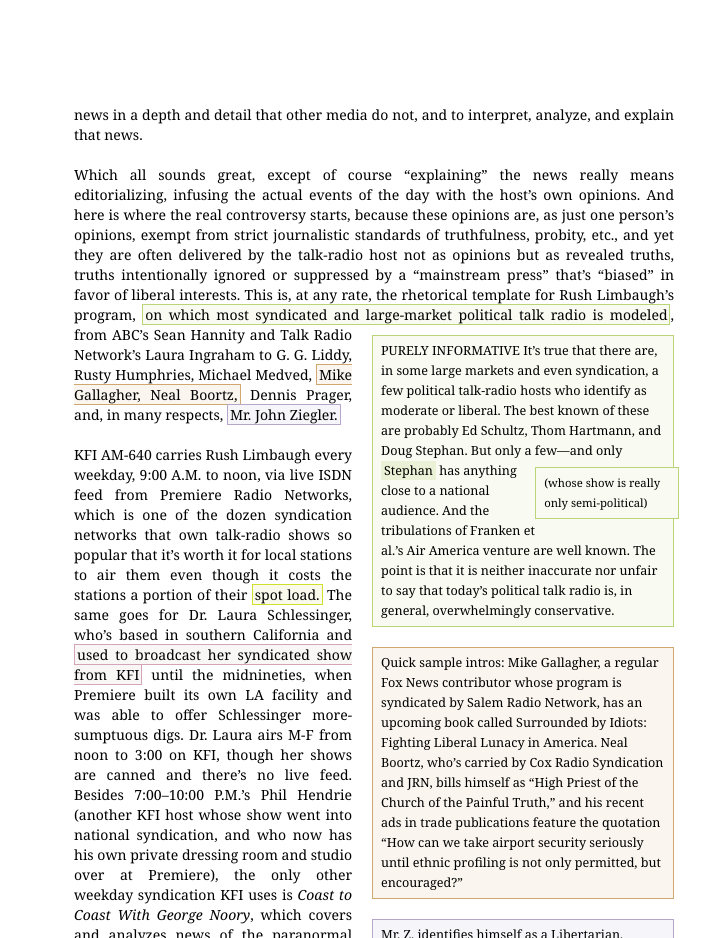
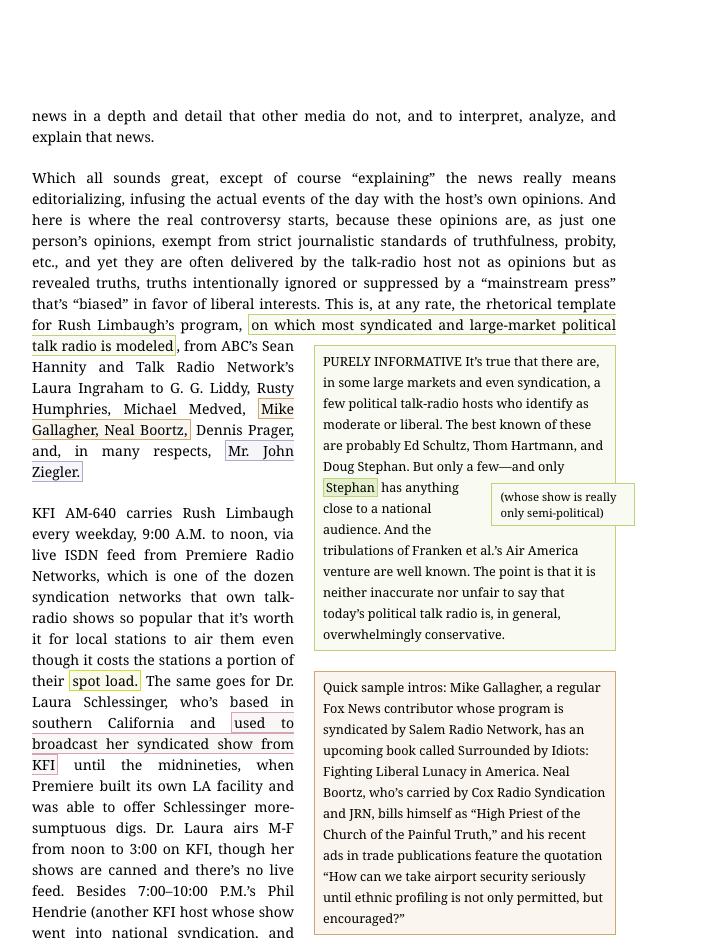
Before and after one commit to charliepark/parentheticals, a plain HTML site: page scratch2.html in a window 1280 px wide. Shown: the top 938 px of the page, without its empty margins (266-976 px from the left). Drawn offline with Linux system fonts and the light colour scheme.

Commit message:
Pretty solid.

```diff
--- a/scratch2.html
+++ b/scratch2.html
@@ -21,30 +21,28 @@
     table{border-collapse:collapse;border-spacing:0}
     /* end of Eric Meyer's CSS Reset */
 
-    body, input, select, textarea{font-family:georgia,serif;font-size:14px;line-height:20px}
+    body, input, select, textarea{font-family:georgia,serif;font-size:14px;line-height:1.5em}
 
-    article{margin:50px auto;padding:50px 0;width:960px;}
+    a[data-footnote]{padding:0 2px;}
+    article{margin:50px auto;padding:50px 0;width:700px;}
+    aside{clear:both;display:block;float:right;font-size:90%;margin:10px 0 10px 20px;width:300px;}
+    aside aside{line-height:1.4;margin:.5em -10% 0 .5em;width:50%}
 
-    p{margin:0 auto;padding:5px 8px 15px;width:600px;text-align:justify}
-    aside p{text-align:left;width:auto}
-    .color0{background:rgb(249, 250, 241);border: 1px solid rgb(185, 213, 120);}
-    aside.color0 a[data-footnote]{border-color:rgb(235, 241, 214);background:rgb(235, 241, 214);}
-    .color1{background:rgb(250, 246, 239);border: 1px solid rgb(209, 167, 112);}
-    aside.color1 a[data-footnote]{border-color:rgb(235, 241, 214);background:rgb(235, 241, 214);}
-    .color2{background:rgb(246, 245, 249);border: 1px solid rgb(182, 167, 202);}
-    aside.color2 a[data-footnote]{border-color:rgb(235, 241, 214);background:rgb(235, 241, 214);}
-    .color3{background:rgb(250, 250, 236);border: 1px solid rgb(208, 223,  42);}
-    aside.color3 a[data-footnote]{border-color:rgb(235, 241, 214);background:rgb(235, 241, 214);}
-    .color4{background:rgb(249, 246, 246);border: 1px solid rgb(212, 165, 184);}
-    aside.color4 a[data-footnote]{border-color:rgb(235, 241, 214);background:rgb(235, 241, 214);}
+    p{margin:0 auto;padding:5px 8px 15px;text-align:justify;margin-right:100px}
+    aside p{float:none;margin:0;text-align:left;width:auto}
+    aside p:last-child{padding-bottom:5px}
 
 
-    a[data-footnote]{padding:0 2px;}
-    aside aside{margin:2% -5% 2% 0;width:50%}
-    aside p:last-child{padding-bottom:5px}
-
-    aside{clear:both;display:block;float:right;font-size:90%;margin:10px 0 10px 20px;width:300px;}
-
+    .color0{background:rgb(249, 250, 241);border: 1px solid rgb(185, 213, 120);}
+      aside.color0 a.color0{background:rgba(185, 213, 120, 0.3)}
+    .color1{background:rgb(250, 246, 239);border: 1px solid rgb(209, 167, 112);}
+      aside.color1 a.color1{background:rgba(209, 167, 112, 0.3)}
+    .color2{background:rgb(246, 245, 249);border: 1px solid rgb(182, 167, 202);}
+      aside.color2 a.color2{background:rgba(182, 167, 202, 0.3)}
+    .color3{background:rgb(250, 250, 236);border: 1px solid rgb(208, 223,  42);}
+      aside.color3 a.color3{background:rgba(208, 223,  42, 0.3)}
+    .color4{background:rgb(249, 246, 246);border: 1px solid rgb(212, 165, 184);}
+      aside.color4 a.color4{background:rgba(212, 165, 184, 0.3)}
 
   </style>
 
```
